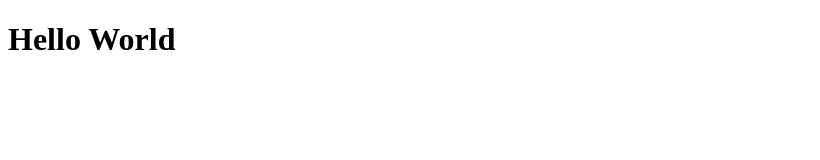
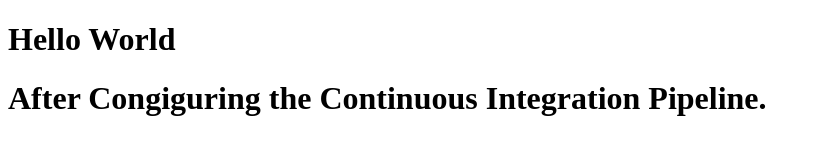
Before and after one commit to Aditya-Poddar/taskjenkins, a plain HTML site: page index.html in a window 1280 px wide. Shown: the whole page, without its empty margins (0-820 px from the left). Drawn offline with Linux system fonts and the light colour scheme.

Commit message:
Update index.html

```diff
--- a/index.html
+++ b/index.html
@@ -6,6 +6,7 @@
 <body>
 
 <h1>Hello World</h1>
+  <h1>After Congiguring the Continuous Integration Pipeline.</h1>
 
 
 </body>
```
